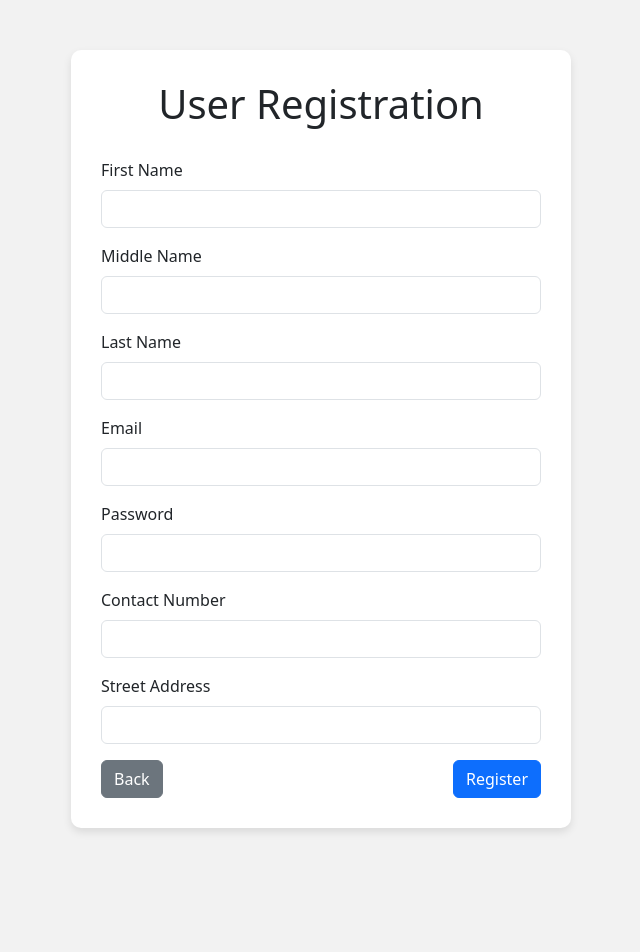
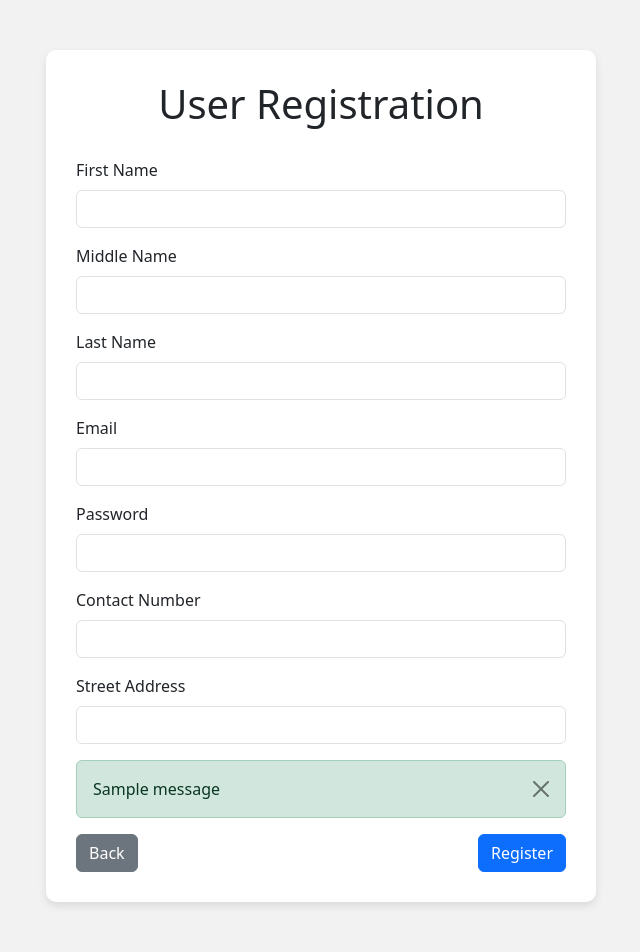
Before and after one commit to riyaamurdhani/group9-IAB207, a Flask app: page /registration in a window 1280 px wide. Shown: the whole page, without its empty margins (319-959 px from the left). Before the commit the page ends 832 px from the top, so only its background shows below. Run offline with Flask 3, Linux system fonts and the light colour scheme; tables that the repository leaves empty hold one stand-in row (values such as "Sample post"); one stand-in notice (Sample message) is shown.

Commit message:
Update registration.html

```diff
--- a/lab207_a3_grp_9/app/templates/registration.html
+++ b/lab207_a3_grp_9/app/templates/registration.html
@@ -13,7 +13,7 @@
       padding: 30px;
       border-radius: 10px;
       margin: 50px auto;
-      max-width: 500px;
+      max-width: 550px;
       box-shadow: 0 4px 8px rgba(0,0,0,0.1);
     }
     h1 {
@@ -47,7 +47,7 @@
         {{ form.lastname(class="form-control") }}
       </div>
 
-      <div class="mb-3" style="display:none;">
+      <div class="mb-3" style="display: none;">
         {{ form.username.label(class="form-label") }}
         {{ form.username(class="form-control", value=generated_username) }}
       </div>
@@ -57,6 +57,7 @@
         {{ form.email(class="form-control") }}
       </div>
 
+      <!-- Password is optional if you're generating it in backend -->
       <div class="mb-3">
         {{ form.password.label(class="form-label") }}
         {{ form.password(class="form-control") }}
@@ -72,12 +73,22 @@
         {{ form.address(class="form-control") }}
       </div>
 
-      {% if message %}
-        <div class="alert alert-success">{{ message }}</div>
-      {% endif %}
+      <!-- Success message -->
+      {% with messages = get_flashed_messages(with_categories=true) %}
+        {% if messages %}
+          {% for category, message in messages %}
+            <div class="alert alert-{{ category }} alert-dismissible fade show" role="alert">
+              {{ message }}
+              <button type="button" class="btn-close" data-bs-dismiss="alert" aria-label="Close"></button>
+            </div>
+          {% endfor %}
+        {% endif %}
+      {% endwith %}
+
+      <!-- Field-specific errors -->
       {% if form.errors %}
         <div class="alert alert-danger">
-          <ul>
+          <ul class="mb-0">
             {% for field, errors in form.errors.items() %}
               {% for error in errors %}
                 <li>{{ error }}</li>
@@ -88,10 +99,12 @@
       {% endif %}
 
       <div class="d-flex justify-content-between">
-        <a href="{{ url_for('index') }}" class="btn btn-secondary">Back</a>
+        <a href="{{ url_for('index.index') }}" class="btn btn-secondary">Back</a>
         {{ form.submit(class="btn btn-primary") }}
       </div>
     </form>
+    <!-- Flask Form End -->
+
   </div>
 </div>
 
```
